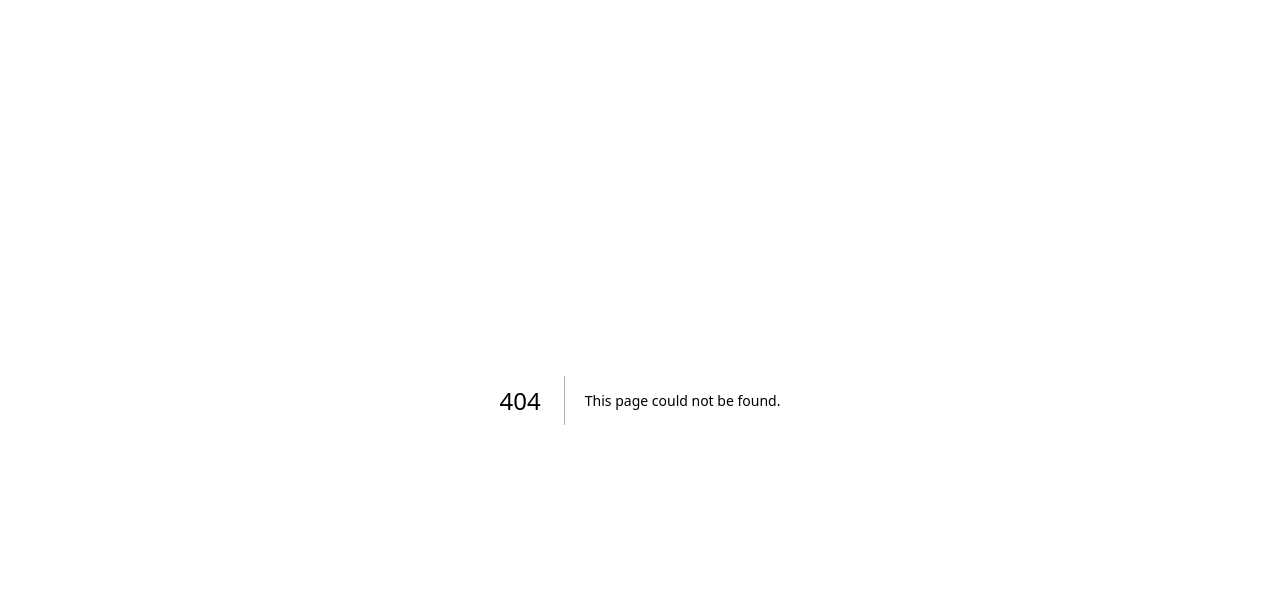
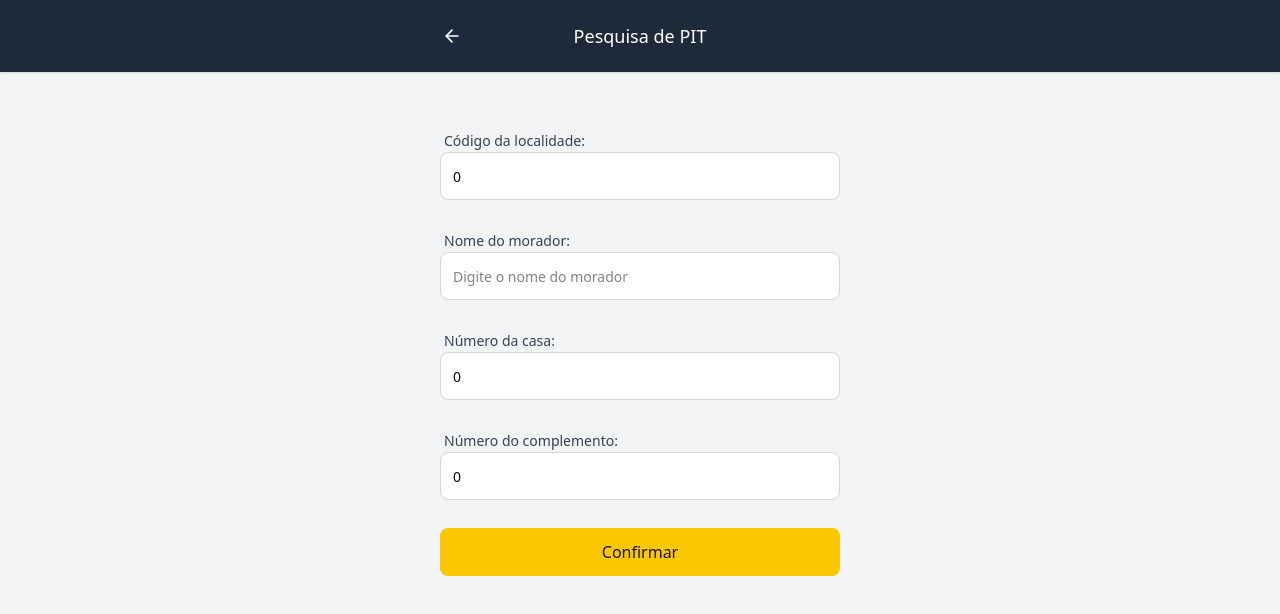
Before and after one commit to Fconeto/SIGEN, a Next.js app in the folder sigen-frontend/: page /agent/pit-search in a window 1280 px wide. Before the commit this address had no page. Shown: the top 614 px of the page. Built offline with nearby package versions, Linux system fonts and the light colour scheme.

Commit message:
criação da primeira tela de pesquisa de PIT

```diff
--- a/sigen-frontend/src/app/agent/page.tsx
+++ b/sigen-frontend/src/app/agent/page.tsx
@@ -6,10 +6,14 @@ import {
   SprayCanIcon as Spray,
   Search,
   Home,
+  SearchCheck,
 } from "lucide-react";
 import { SigenAppLayout } from "@/components/sigen-app-layout";
+import { useRouter } from "next/navigation";
 
 export default function HomePage() {
+  const router = useRouter();
+
   return (
     <SigenAppLayout
       headerTitle="Página Inicial"
@@ -47,8 +51,8 @@ export default function HomePage() {
           {
             id: "pesquisa-pit",
             label: "Pesquisa de PIT",
-            icon: <Search className="w-5 h-5" />,
-            action: () => {},
+            icon: <SearchCheck className="w-5 h-5" />,
+            action: () => router.push("agent/pit-search"),
           },
         ]}
       />
--- /dev/null
+++ b/sigen-frontend/src/app/agent/pit-search/page.tsx
@@ -0,0 +1,7 @@
+"use client";
+
+import PITSearchForm from "@/app_features/pit-search/pit-search";
+
+export default function PITSearchPage() {
+  return <PITSearchForm></PITSearchForm>;
+}
--- a/sigen-frontend/src/app/chief-agent/page.tsx
+++ b/sigen-frontend/src/app/chief-agent/page.tsx
@@ -10,6 +10,7 @@ import {
   Users,
   Home,
   FileSearch,
+  SearchCheck,
 } from "lucide-react";
 import { SigenAppLayout } from "@/components/sigen-app-layout";
 import { useRouter } from "next/navigation";
@@ -72,8 +73,8 @@ export default function HomePage() {
           {
             id: "pesquisa-pit",
             label: "Pesquisa de PIT",
-            icon: <Search className="w-5 h-5" />,
-            action: () => {},
+            icon: <SearchCheck className="w-5 h-5" />,
+            action: () => router.push("chief-agent/pit-search"),
           },
           {
             id: "consulta-residencia",
--- /dev/null
+++ b/sigen-frontend/src/app/chief-agent/pit-search/page.tsx
@@ -0,0 +1,7 @@
+"use client";
+
+import PITSearchForm from "@/app_features/pit-search/pit-search";
+
+export default function PITSearchPage() {
+  return <PITSearchForm></PITSearchForm>;
+}
--- /dev/null
+++ b/sigen-frontend/src/app_features/pit-search/pit-search.tsx
@@ -0,0 +1,129 @@
+"use client";
+
+import { useForm, validators } from "@/hooks/useform";
+import { SigenAppLayout } from "@/components/sigen-app-layout";
+import { SigenFormField } from "@/components/sigen-form-field";
+import { useRouter } from "next/navigation";
+import { useState } from "react";
+import { defaultDialogs, SigenDialogProps } from "@/components/sigen-dialog";
+import { SigenInput } from "@/components/sigen-input";
+import { SigenLoadingButton } from "@/components/sigen-loading-button";
+
+interface PITSearchForm {
+  locationCode: number;
+  nomeMorador: string;
+  houseNumber: number;
+  complementNumber: number;
+}
+
+export default function PITSearchForm() {
+  const router = useRouter();
+
+    const { values, errors, handleChange, validateForm, resetForm } = useForm(
+      {
+        locationCode: 0,
+        nomeMorador: "",
+        houseNumber: 0,
+        complementNumber: 0,
+      } as PITSearchForm,
+      {
+        locationCode: [
+          validators.required("Campo obrigatório"),
+        ],
+      }
+    );
+    const [isLoading, setIsLoading] = useState(false);
+    const [dialog, setDialog] = useState<SigenDialogProps>({
+      isOpen: false,
+      type: "info",
+      message: "",
+    });
+
+    const handleSubmit = async (e: React.FormEvent) => {
+      e.preventDefault();
+
+      setDialog(defaultDialogs.error);
+
+      if (!validateForm()) {
+        return;
+      }
+
+      setIsLoading(true);
+      await new Promise((r) => setTimeout(r, 2000));
+      console.log("Form Data:", values);
+      setIsLoading(false);
+      resetForm();
+    };
+
+  return(
+    <>
+      <SigenAppLayout
+        headerTitle="Pesquisa de PIT"
+        showBackButton
+        onBackClick={() => router.back()}
+      >
+        <form onSubmit={handleSubmit} className="space-y-2 mt-8">
+          <SigenFormField
+            id="locationCode"
+            label="Código da localidade:"
+            error={errors.locationCode}
+          >
+            <SigenInput
+              id="locationCode"
+              value={values.locationCode}
+              onChange={(e) => handleChange("locationCode", e.target.value)}
+              aria-invalid={!!errors.locationCode}
+              placeholder="Digite o código da localidade"
+            />
+          </SigenFormField>
+
+          <SigenFormField
+            id="nomeMorador"
+            label="Nome do morador:"
+            error={errors.nomeMorador}
+          >
+            <SigenInput
+              id="nomeMorador"
+              value={values.nomeMorador}
+              onChange={(e) => handleChange("nomeMorador", e.target.value)}
+              aria-invalid={!!errors.nomeMorador}
+              placeholder="Digite o nome do morador"
+            />
+          </SigenFormField>
+
+          <SigenFormField
+            id="houseNumber"
+            label="Número da casa:"
+            error={errors.houseNumber}
+          >
+            <SigenInput
+              id="houseNumber"
+              value={values.houseNumber}
+              onChange={(e) => handleChange("houseNumber", e.target.value)}
+              aria-invalid={!!errors.houseNumber}
+              placeholder="Digite o número da casa"
+            />
+          </SigenFormField>
+
+          <SigenFormField
+            id="complementNumber"
+            label="Número do complemento:"
+            error={errors.complementNumber}
+          >
+            <SigenInput
+              id="complementNumber"
+              value={values.complementNumber}
+              onChange={(e) => handleChange("complementNumber", e.target.value)}
+              aria-invalid={!!errors.complementNumber}
+              placeholder="Digite o número do complemento"
+            />
+          </SigenFormField>
+
+          <SigenLoadingButton type="submit" loading={isLoading}>
+            Confirmar
+          </SigenLoadingButton>
+        </form>
+      </SigenAppLayout>
+    </>
+  );
+}
```
